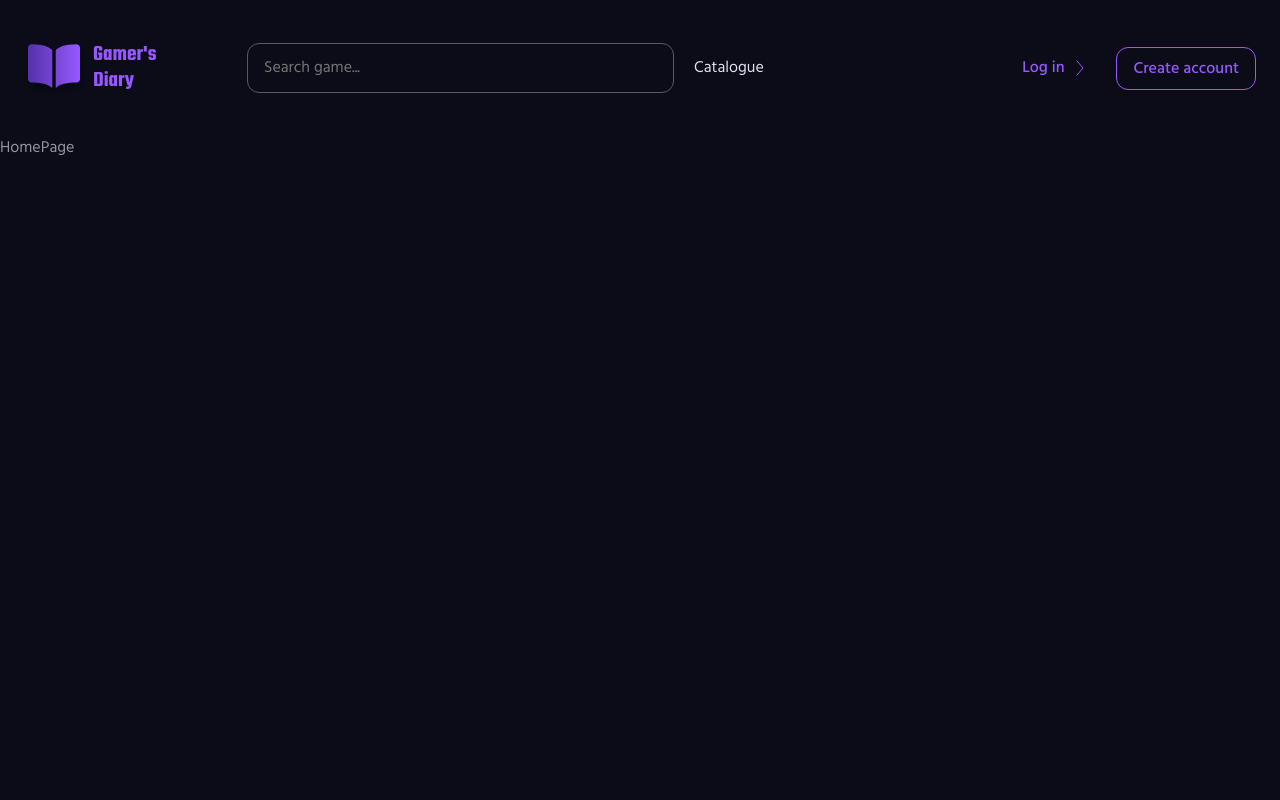
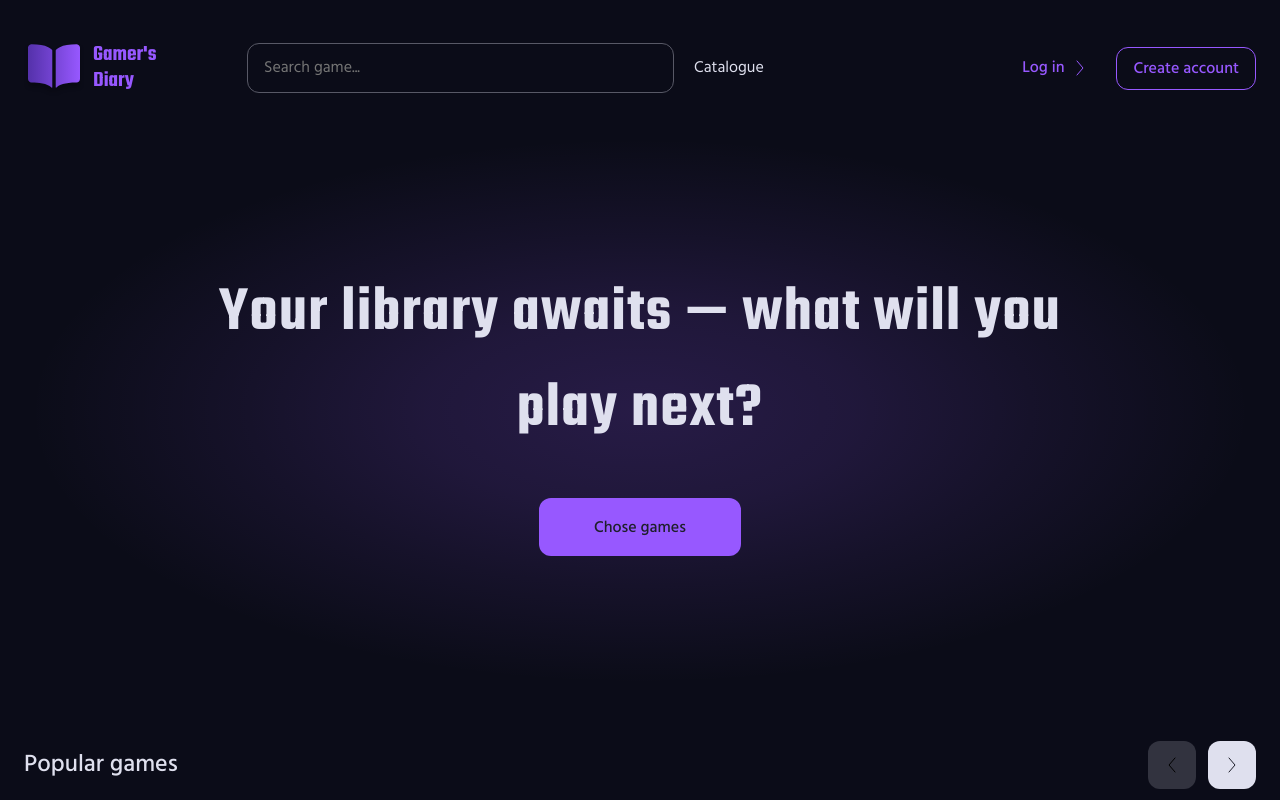
Before and after one commit to mategames-team/frontend, a React (Vite) app: page / in a window 1280 px wide. Shown: the top 800 px of the page. Built offline with nearby package versions, Linux system fonts and the light colour scheme.

Commit message:
create home page layout

```diff
--- a/src/components/GameCard/GameCard.module.scss
+++ b/src/components/GameCard/GameCard.module.scss
@@ -4,8 +4,8 @@
   background: $elements-bg;
   border-radius: 16px;
   transition: transform 0.25s ease, box-shadow 0.25s ease;
-  min-width: 231px;
-  min-height: 412px;
+  width: 231px;
+  height: 412px;
   cursor: pointer;
 
   &:hover {
@@ -65,9 +65,8 @@
   &:hover {
     background: rgba(151, 88, 255, 0.8);
   }
-}
 
-.backlogIcon {
+  &_backlog {
     background: url('../../assets/icons/save.svg');
 
     &:hover {
@@ -75,7 +74,7 @@
     }
   }
 
-.playIcon {
+  &_play {
     background: url('../../assets/icons/in-progress.svg');
 
     &:hover {
@@ -83,11 +82,12 @@
     }
   }
 
-.completedIcon {
+  &_completed {
     background: url('../../assets/icons/checkmark.svg');
 
     &:hover {
       background: url('../../assets/icons/checkmark-filled.svg');
+    }
   }
 }
 
--- a/src/components/GameCard/GameCard.tsx
+++ b/src/components/GameCard/GameCard.tsx
@@ -23,15 +23,15 @@ export const GameCard: React.FC<Props> = ({ game }) => {
           {/* Hover overlay content */}
           <div className={styles.hoverContent}>
             <button
-              className={`${styles.iconButton} ${styles.backlogIcon}`}
+              className={`${styles.iconButton} ${styles.iconButton_backlog}`}
               aria-label='Add to wishlist'
             ></button>
             <button
-              className={`${styles.iconButton} ${styles.playIcon}`}
+              className={`${styles.iconButton} ${styles.iconButton_play}`}
               aria-label='Mark as played'
             ></button>
             <button
-              className={`${styles.iconButton} ${styles.completedIcon}`}
+              className={`${styles.iconButton} ${styles.iconButton_completed}`}
               aria-label='Add to profile'
             ></button>
           </div>
--- a/src/components/Header/AuthActions.tsx
+++ b/src/components/Header/AuthActions.tsx
@@ -1,12 +1,12 @@
 import styles from './AuthActions.module.scss';
-import BookIcon from '../../assets/icons/arrow-right.svg?react';
+import ArrowRight from '../../assets/icons/arrow-right.svg?react';
 
 export const AuthActions = () => {
   return (
     <div className={styles.auth}>
       <button className={styles.auth__login}>
         <span className={styles.auth__loginText}>Log in</span>
-        <BookIcon className={styles.icon} />
+        <ArrowRight className={styles.icon} />
       </button>
       <button className={styles.auth__register}>Create account</button>
     </div>
--- /dev/null
+++ b/src/modules/HomePage/Carousel/Carousel.module.scss
@@ -0,0 +1,59 @@
+@import '@/styles/main.scss';
+
+.carousel {
+  &__header {
+    display: flex;
+    justify-content: space-between;
+    align-items: center;
+    margin-bottom: 24px;
+  }
+
+  &__title {
+    color: $secondary-color;
+  }
+
+  &__navigation {
+    display: flex;
+    gap: 12px;
+  }
+
+  &__navBtn {
+    display: flex;
+    padding: 12px;
+    border-radius: 12px;
+    color: $color-gray-90;
+    background-color: $secondary-color;
+    transition: background-color 0.2s;
+    cursor: pointer;
+
+    &:hover {
+      background-color: $light-purple;
+    }
+
+    &:active,
+    &:focus {
+      background-color: $accent-purple;
+    }
+
+    &_disabled {
+      cursor: default;
+      background-color: $color-gray-80;
+    }
+  }
+
+  &__navIcon {
+    width: 24px;
+    height: 24px;
+  }
+
+  &__list {
+    display: flex;
+    gap: 20px;
+
+    // &::-webkit-scrollbar {
+    //   display: none;
+    // }
+    // -ms-overflow-style: none; /* IE and Edge */
+    // scrollbar-width: none; /* Firefox */
+  }
+}
--- /dev/null
+++ b/src/modules/HomePage/Carousel/Carousel.tsx
@@ -0,0 +1,37 @@
+import { GameCard } from '@/components/GameCard/GameCard';
+import styles from './Carousel.module.scss';
+import type { Game } from '@/types/Game';
+import ArrowRight from '@/assets/icons/arrow-right.svg?react';
+import ArrowLeft from '@/assets/icons/arrow-left.svg?react';
+
+interface CarouselProps {
+  title: string;
+  games: Game[];
+}
+
+const Carousel: React.FC<CarouselProps> = ({ title, games }) => {
+  return (
+    <section className={styles.carousel}>
+      <div className={styles.carousel__header}>
+        <h4 className={styles.carousel__title}>{title}</h4>
+        <div className={styles.carousel__navigation}>
+          <button
+            className={`${styles.carousel__navBtn} ${styles.carousel__navBtn_disabled}`}
+          >
+            <ArrowLeft className={styles.carousel__navIcon} />
+          </button>
+          <button className={styles.carousel__navBtn}>
+            <ArrowRight className={styles.carousel__navButton} />
+          </button>
+        </div>
+      </div>
+      <div className={styles.carousel__list}>
+        {games.map((game, index) => (
+          <GameCard key={index} game={game} />
+        ))}
+      </div>
+    </section>
+  );
+};
+
+export default Carousel;
--- /dev/null
+++ b/src/modules/HomePage/HomePage.module.scss
@@ -0,0 +1,55 @@
+@import '../../styles/main.scss';
+
+.hero {
+  background: $bg-color;
+  padding: 130px 0;
+  text-align: center;
+  margin-bottom: 55px;
+  display: flex;
+  flex-direction: column;
+  align-items: center;
+
+  background: radial-gradient(
+    ellipse at center,
+    rgba(151, 88, 255, 0.2) 0%,
+    rgba(151, 88, 255, 0.15) 25%,
+    rgba(151, 88, 255, 0.08) 45%,
+    rgba(151, 88, 255, 0.03) 60%,
+    rgba(11, 12, 24, 0) 70%
+  );
+
+  &__title {
+    color: $secondary-color;
+    max-width: 874px;
+    margin-bottom: 40px;
+  }
+
+  &__button {
+    font-weight: 500;
+    line-height: 24px;
+    letter-spacing: 0%;
+    color: $color-gray-90;
+    background-color: $light-purple;
+    border-radius: 12px;
+    padding: 18px 55px 16px;
+    transition: background-color 0.3s ease, color 0.3s ease, transform 0.2s ease;
+
+    &:hover {
+      background-color: $accent-purple;
+      color: $secondary-color;
+      transform: translateY(-4px);
+    }
+    &:active,
+    &:focus {
+      transform: translateY(-2px);
+      background-color: $dark-purple;
+      color: $secondary-color;
+    }
+  }
+}
+
+.main__content {
+  display: flex;
+  flex-direction: column;
+  gap: 100px;
+}
--- a/src/modules/HomePage/HomePage.tsx
+++ b/src/modules/HomePage/HomePage.tsx
@@ -1,3 +1,83 @@
+import type { Game } from '@/types/Game';
+import styles from './HomePage.module.scss';
+import Carousel from './Carousel/Carousel';
+
+const popularGames: Game[] = [
+  {
+    apiId: 1,
+    name: 'S.T.A.L.K.E.R. 2: Heart of Chornobyl',
+    year: 2024,
+    apiRating: 7.9,
+    backgroundImage: '/images/stalker.jpg',
+  },
+  {
+    apiId: 1,
+    name: 'Shadow of the Colossus',
+    year: 2006,
+    apiRating: 9.2,
+    backgroundImage: '/images/colossus.jpg',
+  },
+  {
+    apiId: 1,
+    name: 'Metroid Prime 4: Beyond',
+    year: 2025,
+    apiRating: 9.5,
+    backgroundImage: '/images/metroid.jpg',
+  },
+  {
+    apiId: 1,
+    name: 'Ghost of Yotei',
+    year: 2025,
+    apiRating: 7.5,
+    backgroundImage: '/images/ghost.jpg',
+  },
+];
+
+const newGames: Game[] = [
+  {
+    apiId: 1,
+    name: 'Anno 117: Pax Romana',
+    year: 2025,
+    apiRating: 8.3,
+    backgroundImage: '/images/anno.jpg',
+  },
+  {
+    apiId: 1,
+    name: 'Metal Gear Solid & Snake Eater',
+    year: 2025,
+    apiRating: 7.4,
+    backgroundImage: '/images/mgs.jpg',
+  },
+  {
+    apiId: 1,
+    name: 'Keeper',
+    year: 2025,
+    apiRating: 6.7,
+    backgroundImage: '/images/keeper.jpg',
+  },
+  {
+    apiId: 1,
+    name: 'ARC Raiders',
+    year: 2025,
+    apiRating: 7.8,
+    backgroundImage: '/images/arc.jpg',
+  },
+];
+
 export const HomePage = () => {
-  return <div>HomePage</div>;
+  return (
+    <div className='container'>
+      <section className={styles.hero}>
+        <h1 className={styles.hero__title}>
+          Your library awaits — what will you play next?
+        </h1>
+        <button className={styles.hero__button}>Chose games</button>
+      </section>
+
+      <main className={styles.main__content}>
+        <Carousel title='Popular games' games={popularGames} />
+        <Carousel title='New' games={newGames} />
+      </main>
+    </div>
+  );
 };
--- a/src/styles/_mixins.scss
+++ b/src/styles/_mixins.scss
@@ -18,6 +18,6 @@
   }
 
   @include on-desktop {
-    padding-inline: 32px;
+    // padding-inline: 32px;
   }
 }
```
Also changed, not shown: src/assets/bg-ellipse.png (added). Lines whose indentation alone changed are shown as unchanged.
